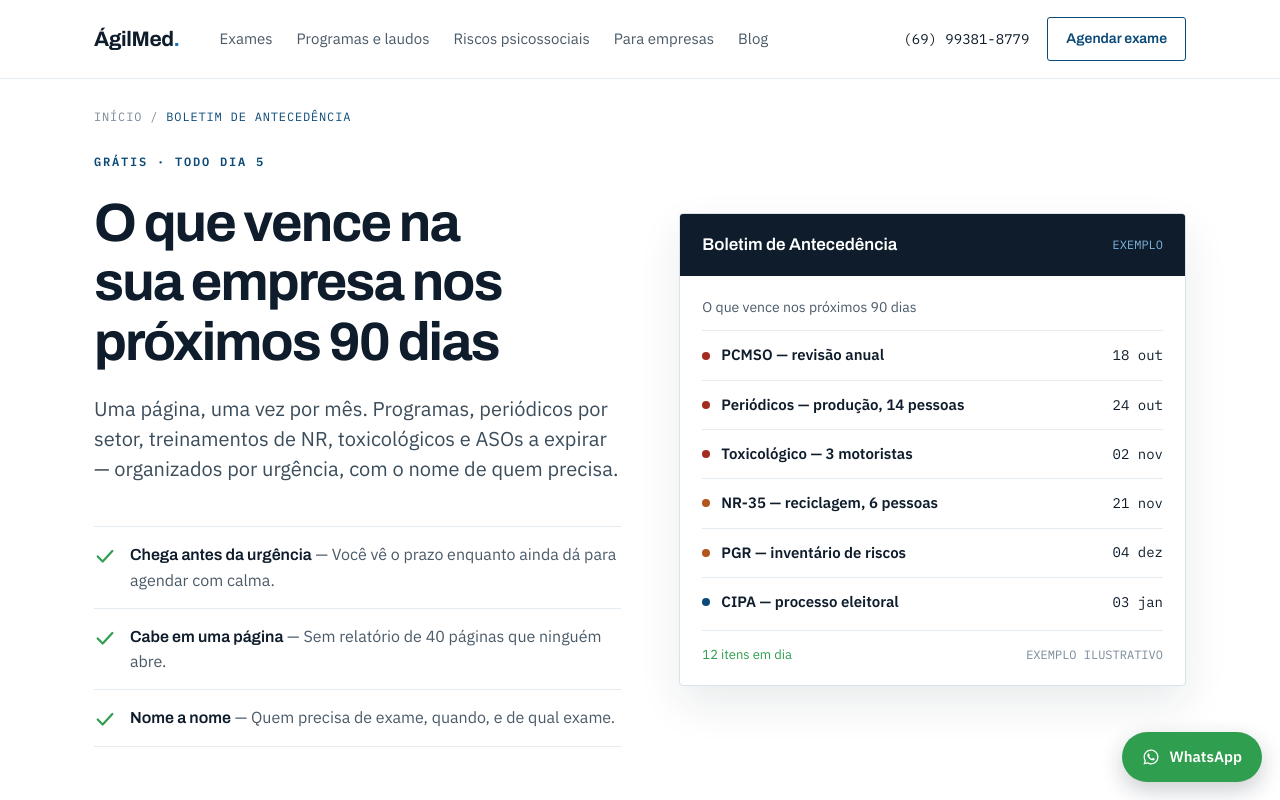
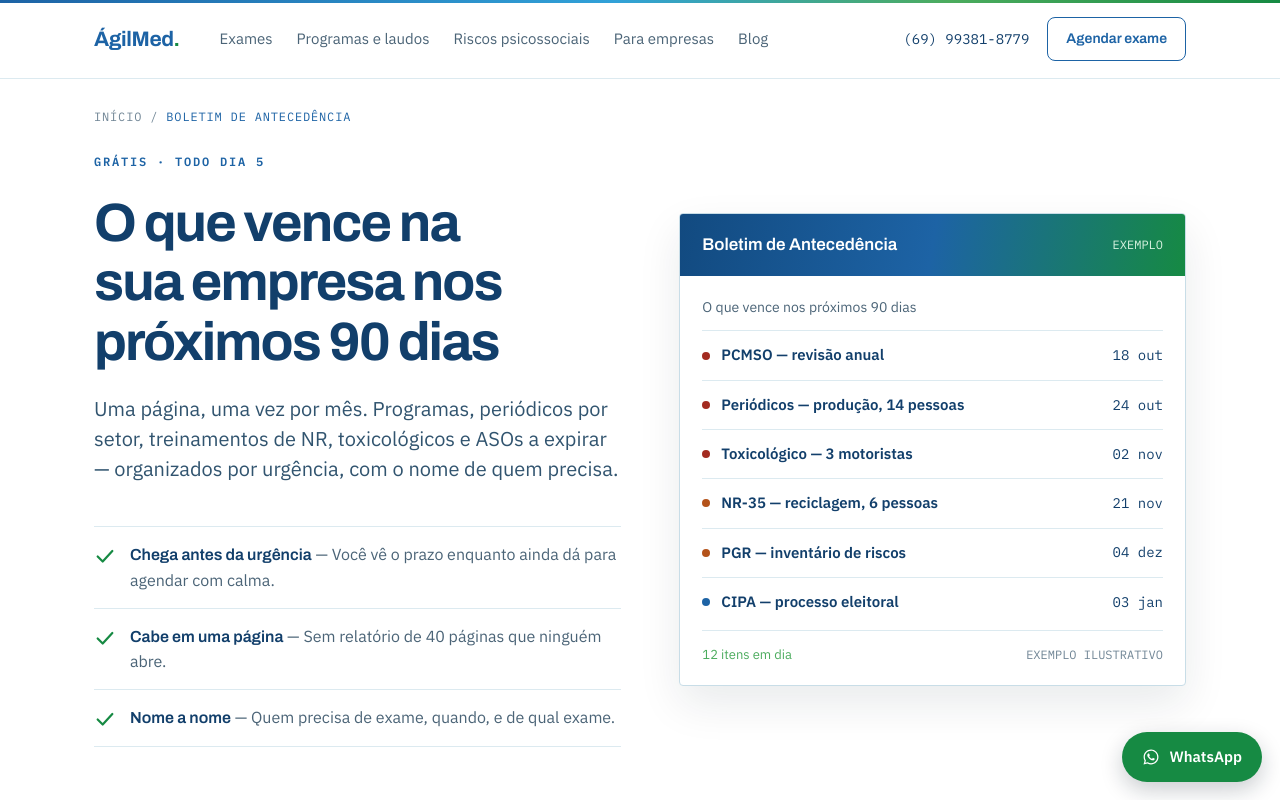
Before and after one commit to guerrasilvaleonardo/SITE-SGILMEDOCUPACIONAL, a Next.js app: page /boletim in a window 1280 px wide. Shown: the top 800 px of the page. Built offline with nearby package versions, Linux system fonts and the light colour scheme.

Commit message:
Aplica identidade visual oficial da Agilmed

```diff
--- a/app/globals.css
+++ b/app/globals.css
@@ -2,22 +2,24 @@
   --fonte-titulo: 'Archivo';
   --fonte-corpo: 'IBM Plex Sans';
   --fonte-mono: 'IBM Plex Mono';
-  --tinta: #0E1C2B;
-  --tinta-2: #3B4C5A;
-  --tinta-3: #4A5A68;
-  --tinta-4: #7A8998;
-  --azul: #0B4A78;
-  --azul-claro: #1573BE;
-  --verde: #1E7D3A;
-  --verde-claro: #2F9E4F;
+  --tinta: #123F6B;
+  --tinta-2: #31546F;
+  --tinta-3: #4B6477;
+  --tinta-4: #718696;
+  --azul: #1D63A5;
+  --azul-escuro: #124A80;
+  --azul-claro: #31A1D8;
+  --verde: #168A43;
+  --verde-claro: #4CAC5E;
   --ambar: #B4531A;
   --vermelho: #A32B20;
   --papel: #FFFFFF;
-  --fundo: #F7FAFC;
-  --fundo-2: #EAF3FB;
-  --linha: #E4EBF1;
-  --linha-forte: #D9E2EA;
-  --raio: 3px;
+  --fundo: #F6FBFD;
+  --fundo-2: #EAF6FB;
+  --fundo-verde: #EFF9F1;
+  --linha: #DCEAF0;
+  --linha-forte: #C8DDE7;
+  --raio: 8px;
   --larg: 1140px;
   --gutter: 24px;
 }
@@ -77,7 +79,7 @@ img { max-width: 100%; height: auto; }
 
 .lede { font-size: 20px; line-height: 1.5; color: var(--tinta-2); max-width: 34em; }
 .texto { max-width: 38em; }
-.texto p { font-size: 17.5px; line-height: 1.72; color: #24313E; }
+.texto p { font-size: 17.5px; line-height: 1.72; color: #29485F; }
 
 /* ---------- botões ---------- */
 .btn {
@@ -92,10 +94,10 @@ img { max-width: 100%; height: auto; }
   text-align: center;
 }
 .btn:hover { text-decoration: none; }
-.btn-primario { background: var(--azul); color: #fff; }
-.btn-primario:hover { background: #0a3f66; color: #fff; }
+.btn-primario { background: var(--verde); color: #fff; box-shadow: 0 7px 18px rgba(22, 138, 67, .18); }
+.btn-primario:hover { background: #0F7336; color: #fff; transform: translateY(-1px); }
 .btn-secundario { background: transparent; color: var(--azul); border-color: var(--azul); }
-.btn-secundario:hover { background: var(--fundo-2); color: var(--azul); }
+.btn-secundario:hover { background: var(--fundo-2); color: var(--azul-escuro); }
 .btn-claro { background: #fff; color: var(--tinta); }
 .btn-claro:hover { background: #EEF3F8; color: var(--tinta); }
 .btn-pequeno { font-size: 14px; padding: 10px 18px; }
@@ -108,6 +110,13 @@ img { max-width: 100%; height: auto; }
   position: sticky;
   top: 0;
   z-index: 40;
+}
+.topo::before {
+  content: '';
+  position: absolute;
+  inset: 0 0 auto;
+  height: 3px;
+  background: linear-gradient(90deg, var(--azul), var(--azul-claro) 48%, var(--verde-claro), var(--verde));
 }
 .topo-interno {
   display: flex;
@@ -122,10 +131,10 @@ img { max-width: 100%; height: auto; }
   font-weight: 700;
   font-size: 21px;
   letter-spacing: -0.02em;
-  color: var(--tinta);
+  color: var(--azul);
 }
-.marca:hover { text-decoration: none; color: var(--tinta); }
-.marca span { color: var(--azul-claro); }
+.marca:hover { text-decoration: none; color: var(--azul-escuro); }
+.marca span { color: var(--verde); }
 .menu { display: flex; align-items: center; gap: 24px; }
 .menu a { font-size: 15px; color: var(--tinta-3); }
 .menu a:hover { color: var(--azul); text-decoration: none; }
@@ -136,7 +145,7 @@ img { max-width: 100%; height: auto; }
 /* ---------- seções ---------- */
 .secao { padding-block: 72px; }
 .secao-fundo { background: var(--fundo); }
-.secao-escura { background: var(--tinta); color: #fff; }
+.secao-escura { background: linear-gradient(135deg, var(--azul-escuro), var(--tinta)); color: #fff; }
 .secao-escura h2, .secao-escura h3 { color: #fff; }
 .secao-escura p { color: #B3C1CE; }
 .secao-cabeca { display: flex; flex-direction: column; gap: 12px; margin-bottom: 34px; max-width: 40em; }
@@ -156,12 +165,19 @@ img { max-width: 100%; height: auto; }
   gap: 9px;
 }
 .cartao p { font-size: 15.5px; line-height: 1.55; color: var(--tinta-3); }
-.cartao-link:hover { border-color: var(--azul-claro); text-decoration: none; }
+.cartao-link { transition: border-color .2s ease, box-shadow .2s ease, transform .2s ease; }
+.cartao-link:hover { border-color: var(--azul-claro); box-shadow: 0 12px 30px rgba(29, 99, 165, .10); transform: translateY(-2px); text-decoration: none; }
 .cartao-link:hover h3 { color: var(--azul); }
 .cartao-seta { font-family: var(--fonte-mono), monospace; font-size: 13px; color: var(--azul); margin-top: auto; padding-top: 8px; }
 
 /* ---------- hero ---------- */
-.hero { background: var(--fundo); padding-block: 76px; }
+.hero {
+  background:
+    radial-gradient(circle at 92% 12%, rgba(76, 172, 94, .13), transparent 32%),
+    radial-gradient(circle at 6% 94%, rgba(49, 161, 216, .12), transparent 34%),
+    var(--fundo);
+  padding-block: 76px;
+}
 .hero-grade { display: grid; grid-template-columns: minmax(0, 1.02fr) minmax(0, 0.98fr); gap: 58px; align-items: center; }
 .hero-texto { display: flex; flex-direction: column; gap: 22px; }
 
@@ -174,7 +190,7 @@ img { max-width: 100%; height: auto; }
   overflow: hidden;
 }
 .boletim-topo {
-  background: var(--tinta);
+  background: linear-gradient(100deg, var(--azul-escuro), var(--azul), var(--verde));
   color: #fff;
   padding: 17px 22px;
   display: flex;
@@ -183,7 +199,7 @@ img { max-width: 100%; height: auto; }
   gap: 14px;
 }
 .boletim-topo strong { font-family: var(--fonte-titulo), sans-serif; font-size: 17px; font-weight: 600; }
-.boletim-topo span { font-family: var(--fonte-mono), monospace; font-size: 12px; color: #7FB4DC; }
+.boletim-topo span { font-family: var(--fonte-mono), monospace; font-size: 12px; color: #D8F3E0; }
 .boletim-corpo { padding: 20px 22px; }
 .boletim-legenda { font-size: 14px; color: var(--tinta-3); padding-bottom: 12px; }
 .boletim-item {
@@ -265,12 +281,12 @@ img { max-width: 100%; height: auto; }
   padding: 20px 24px;
   border-radius: 0 var(--raio) var(--raio) 0;
 }
-.destaque-ambar { background: #FBF0E7; border-left-color: var(--ambar); }
+.destaque-ambar { background: var(--fundo-verde); border-left-color: var(--verde); }
 .destaque .rotulo { margin-bottom: 6px; display: block; }
 
 .cta-bloco {
-  background: var(--tinta);
-  border-radius: 4px;
+  background: linear-gradient(120deg, var(--azul-escuro) 0%, var(--azul) 58%, var(--verde) 140%);
+  border-radius: 12px;
   padding: 44px 48px;
   display: flex;
   justify-content: space-between;
@@ -301,7 +317,7 @@ img { max-width: 100%; height: auto; }
 .artigo-cabeca { max-width: 720px; margin: 0 auto; display: flex; flex-direction: column; gap: 20px; padding-top: 46px; }
 .artigo-corpo { max-width: 720px; margin: 0 auto; display: flex; flex-direction: column; gap: 24px; padding-top: 32px; }
 .artigo-corpo h2 { font-size: 30px; padding-top: 10px; }
-.artigo-corpo p { font-size: 18px; line-height: 1.72; color: #24313E; margin: 0; }
+.artigo-corpo p { font-size: 18px; line-height: 1.72; color: #29485F; margin: 0; }
 .artigo-corpo ol { margin: 0; padding-left: 0; list-style: none; counter-reset: item; display: flex; flex-direction: column; gap: 16px; }
 .artigo-corpo ol li { counter-increment: item; display: grid; grid-template-columns: 28px 1fr; gap: 14px; }
 .artigo-corpo ol li::before {
@@ -309,12 +325,12 @@ img { max-width: 100%; height: auto; }
   font-family: var(--fonte-mono), monospace;
   font-size: 14px;
   font-weight: 600;
-  color: var(--ambar);
+  color: var(--verde);
   padding-top: 4px;
 }
 .artigo-corpo ol li p { font-size: 18px; line-height: 1.7; }
 .artigo-corpo ul { margin: 0; padding-left: 20px; display: flex; flex-direction: column; gap: 10px; }
-.artigo-corpo ul li { font-size: 18px; line-height: 1.68; color: #24313E; }
+.artigo-corpo ul li { font-size: 18px; line-height: 1.68; color: #29485F; }
 .assinatura {
   display: flex;
   align-items: center;
@@ -350,11 +366,11 @@ img { max-width: 100%; height: auto; }
   text-transform: uppercase;
   padding: 6px 10px;
   border-radius: 2px;
-  background: #FBF0E7;
-  color: var(--ambar);
+  background: var(--fundo-verde);
+  color: var(--verde);
 }
 .chip-azul { background: var(--fundo-2); color: var(--azul); }
-.chip-verde { background: #EAF6EE; color: var(--verde); }
+.chip-verde { background: var(--fundo-verde); color: var(--verde); }
 
 /* ---------- formulário ---------- */
 .form { display: flex; flex-direction: column; gap: 14px; }
@@ -374,7 +390,7 @@ img { max-width: 100%; height: auto; }
 .form-nota { font-size: 13px; color: var(--tinta-4); }
 
 /* ---------- rodapé ---------- */
-.rodape { background: var(--tinta); color: #B3C1CE; padding-block: 54px 30px; font-size: 14.5px; }
+.rodape { background: linear-gradient(145deg, #0D365C, var(--tinta)); color: #C7D8E5; padding-block: 54px 30px; font-size: 14.5px; border-top: 4px solid var(--verde); }
 .rodape a { color: #B3C1CE; }
 .rodape a:hover { color: #fff; }
 .rodape-grade { display: grid; grid-template-columns: 1.4fr repeat(3, 1fr); gap: 40px; }
@@ -407,7 +423,7 @@ img { max-width: 100%; height: auto; }
   right: 18px;
   bottom: 18px;
   z-index: 50;
-  background: var(--verde-claro);
+  background: var(--verde);
   color: #fff;
   border-radius: 50px;
   padding: 13px 20px;
@@ -418,7 +434,7 @@ img { max-width: 100%; height: auto; }
   align-items: center;
   gap: 9px;
 }
-.zap:hover { background: #26843f; color: #fff; text-decoration: none; }
+.zap:hover { background: #0F7336; color: #fff; text-decoration: none; }
 
 .pular {
   position: absolute;
--- a/app/layout.js
+++ b/app/layout.js
@@ -24,7 +24,7 @@ export const metadata = {
 };
 
 export const viewport = {
-  themeColor: '#0E1C2B',
+  themeColor: '#1D63A5',
   width: 'device-width',
   initialScale: 1,
 };
--- a/app/page.js
+++ b/app/page.js
@@ -182,7 +182,7 @@ export default function Home() {
       <section className="secao secao-escura">
         <div className="wrap hero-grade">
           <div className="hero-texto">
-            <span className="rotulo" style={{ color: '#E5915A' }}>
+            <span className="rotulo" style={{ color: '#4CAC5E' }}>
               NR-1 · fiscalização desde 26 de maio de 2026
             </span>
             <h2>Seu PGR já tem o inventário psicossocial?</h2>
@@ -196,7 +196,7 @@ export default function Home() {
             <Link className="btn btn-claro" href="/riscos-psicossociais-nr1">
               Ver como funciona a adequação
             </Link>
-            <span style={{ fontSize: 14, color: '#8496A6' }}>
+            <span style={{ fontSize: 14, color: '#A9C8D8' }}>
               Diagnóstico inicial sem custo para empresas de Porto Velho.
             </span>
           </div>
--- a/components/Check.jsx
+++ b/components/Check.jsx
@@ -3,7 +3,7 @@ export default function Check() {
     <svg width="22" height="22" viewBox="0 0 24 24" fill="none" aria-hidden="true">
       <path
         d="M4 12.5L9.5 18L20 6.5"
-        stroke="#2F9E4F"
+        stroke="#168A43"
         strokeWidth="2.4"
         strokeLinecap="round"
         strokeLinejoin="round"
--- a/components/CtaFinal.jsx
+++ b/components/CtaFinal.jsx
@@ -21,7 +21,7 @@ export default function CtaFinal({
               {rotuloPrimario}
             </a>
             {secundario && (
-              <Link className="btn" style={{ border: '1px solid #3A4C5E', color: '#fff' }} href={secundario.href}>
+              <Link className="btn" style={{ border: '1px solid #79C88A', color: '#fff' }} href={secundario.href}>
                 {secundario.rotulo}
               </Link>
             )}
--- a/components/Rodape.jsx
+++ b/components/Rodape.jsx
@@ -9,7 +9,7 @@ export default function Rodape() {
         <div className="rodape-grade">
           <div>
             <div className="rodape-marca">
-              ÁgilMed<span style={{ color: '#1573BE' }}>.</span>
+              ÁgilMed<span style={{ color: '#4CAC5E' }}>.</span>
             </div>
             <p style={{ marginTop: 12, lineHeight: 1.6 }}>
               Clínica de medicina do trabalho e saúde ocupacional em Porto Velho. Exames, PCMSO,
```
Also changed, not shown: package.json (line endings or trailing spaces), 1 other file (tests, documents, lock files or other folders).
